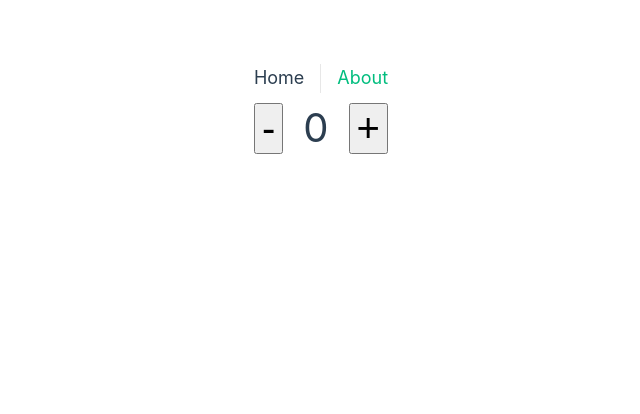
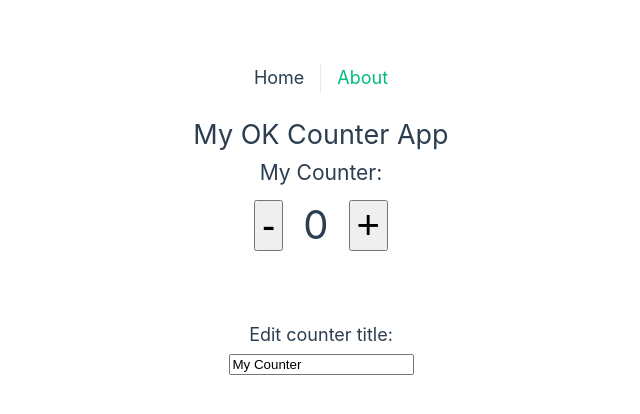
Before and after one commit to coach77777/vue-composition-api-course, a Vue app in the folder vue-composition-api-basics/: page / in a window 1280 px wide. Shown: the top 414 px of the page, without its empty margins (319-959 px from the left). Built offline with nearby package versions, Linux system fonts and the light colour scheme.

Commit message:
Refs,Reactive Objects and nonReactive Data

```diff
--- a/vue-composition-api-basics/src/views/HomeView.vue
+++ b/vue-composition-api-basics/src/views/HomeView.vue
@@ -1,92 +1,55 @@
-<!-- Template Sxn************* -->
 <template>
   <div class="home">
+
+    <h2>{{  appTitle }}</h2>
+
+    <h3>{{ counterData.title }}:</h3>
+
     <div>
       <button @click="decreaseCounter" class="btn">-</button>
-      <span class="counter">{{ counter }}</span>
+      <span class="counter">{{ counterData.count }}</span>
       <button @click="increaseCounter" class="btn">+</button>
     </div>
+
+    <div class="edit">
+      <h4>Edit counter title:</h4>
+      <input v-model="counterData.title" type="text">
+    </div>
+
   </div>
 </template>
-<!-- END Template Sxn************* -->
 
-<!-- Script Setup Pattern -->
 <script setup>
-import { ref } from "vue";
+// import { ref, reactive } from 'vue'
+import { reactive } from 'vue'
 
-const counter = ref(0);
+const appTitle = ' My OK Counter App '
 
+// const counter = ref(0),
+//    counterTitle = ref('My Counter')
+
+const counterData = reactive({
+  count: 0,
+  title: 'My Counter'
+})
 const increaseCounter = () => {
-  counter.value++;
-};
-
+  counterData.count++
+}
 const decreaseCounter = () => {
-  counter.value--;
-};
+  counterData.count--
+}
 </script>
 
-<!--  Options API
-<script>
-
-export default {
-  data() {
-    return {
-      counter: 0
-    }
-  },
-// Methods
-  methods: {
-
-   // add to the the Counter
-    increaseCounter() {
-      this.counter++
-    },
-
-     // minus the Counter
-    decreaseCounter() {
-      this.counter--
-    }
-  }
-}
-</script>
-script sxn -->
-
-<!-- Setup pattern
-<script>
-import { ref } from 'vue'
-
-export default {
-  setup() {
-    const counter = ref(0)
-
-    const increaseCounter = () => {
-      counter.value++
-    }
-
-    const decreaseCounter = () => {
-      counter.value--
-    }
-
-    return{
-      counter,
-      increaseCounter,
-      decreaseCounter
-    }
-  }
-}
-</script>
--->
-
-<!-- ************* StylesSxn************* -->
 <style>
 .home {
   text-align: center;
-  padding: 20 px;
+  padding: 20px;
 }
-
-.btn,
-.counter {
+.btn, .counter {
   font-size: 40px;
   margin: 10px;
 }
+.edit {
+  margin-top: 60px;
+}
 </style>
```
